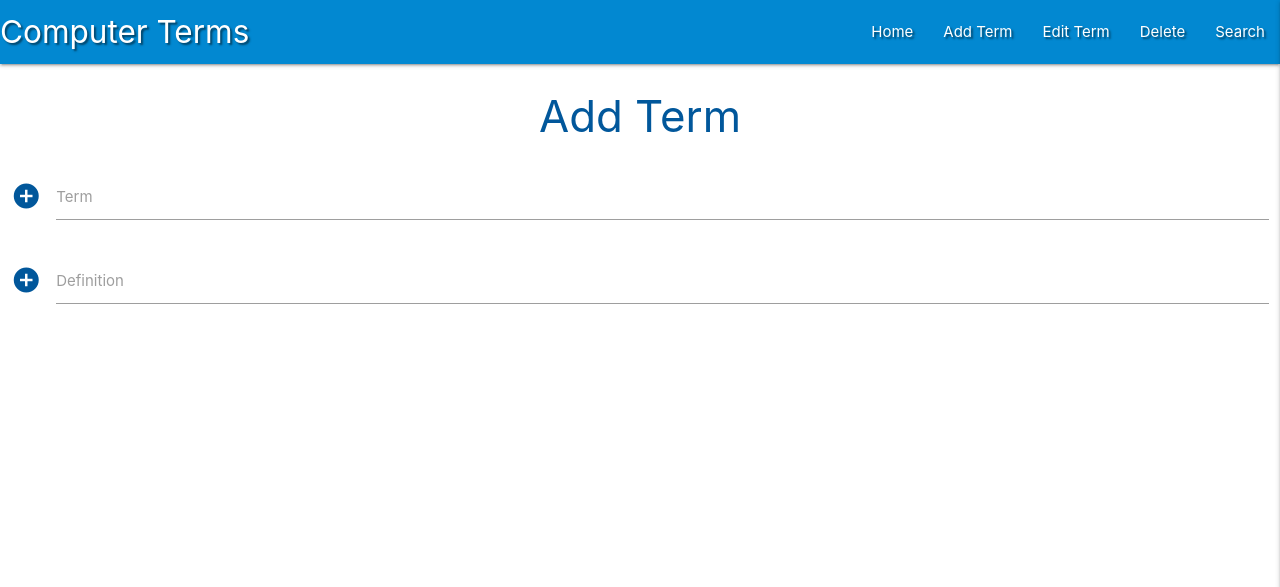
After one commit to BobHerold/computer-terms, a Flask app: page /add_term in a window 1280 px wide. The commit adds this page. Shown: the top 587 px of the page. Run offline with Flask 2, Linux system fonts and the light colour scheme; some libraries are stand-ins or nearby versions.

Commit message:
Create add_term template

```diff
--- a/app.py
+++ b/app.py
@@ -26,6 +26,11 @@ def get_terms():
     return render_template("terms.html", terms=terms)
 
 
+@app.route("/add_term")
+def add_term():
+    return render_template("add_term.html")
+
+
 if __name__ == "__main__":
     app.run(host=os.environ.get("IP"),
         port=int(os.environ.get("PORT")),
--- /dev/null
+++ b/templates/add_term.html
@@ -0,0 +1,23 @@
+{% extends "base.html" %}
+{% block content %}
+
+    <h3 class="light-blue-text text-darken-4 center-align">Add Term</h3>
+
+<div class="row">
+	<form class="col s12" method="POST" action="">
+		<div class="row">
+			<div class="input-field col s12">
+				<i class="material-icons prefix light-blue-text text-darken-4">add_circle</i>
+				<input id="icon_prefix" type="text" class="validate">
+				<label for="icon_prefix">Term</label>
+			</div>
+			<div class="input-field col s12">
+				<i class="material-icons prefix light-blue-text text-darken-4">add_circle</i>
+				<input id="icon_telephone" type="tel" class="validate">
+				<label for="icon_telephone">Definition</label>
+			</div>
+		</div>
+	</form>
+</div>
+
+{% endblock %}
--- a/templates/base.html
+++ b/templates/base.html
@@ -20,8 +20,8 @@
                 <a href="#" data-target="mobile-demo" class="sidenav-trigger right"><i class="material-icons">menu</i></a>
                 <ul class="right hide-on-med-and-down">
                     <li><a href="{{ url_for('get_terms')}}">Home</a></li>
-                    <li><a href="#">Add Term</a></li>
-                    <li><a href="#">Update Term</a></li>
+                    <li><a href="{{ url_for('add_term')}}">Add Term</a></li>
+                    <li><a href="#">Edit Term</a></li>
                     <li><a href="#">Delete</a></li>
                     <li><a href="#">Search</a></li>
                 </ul>
@@ -31,8 +31,8 @@
         <ul class="sidenav" id="mobile-demo">
             <li><h4 class="center-align light-blue-text text-darken-4">Computer Terms</h4></li>
             <li><a href="{{ url_for('get_terms')}}">Home</a></li>
-            <li><a href="#">Add Term</a></li>
-            <li><a href="#">Update Term</a></li>
+            <li><a href="{{ url_for('add_term')}}">Add Term</a></li>
+            <li><a href="#">Edit Term</a></li>
             <li><a href="#">Delete</a></li>
             <li><a href="#">Search</a></li>
         </ul>
```
